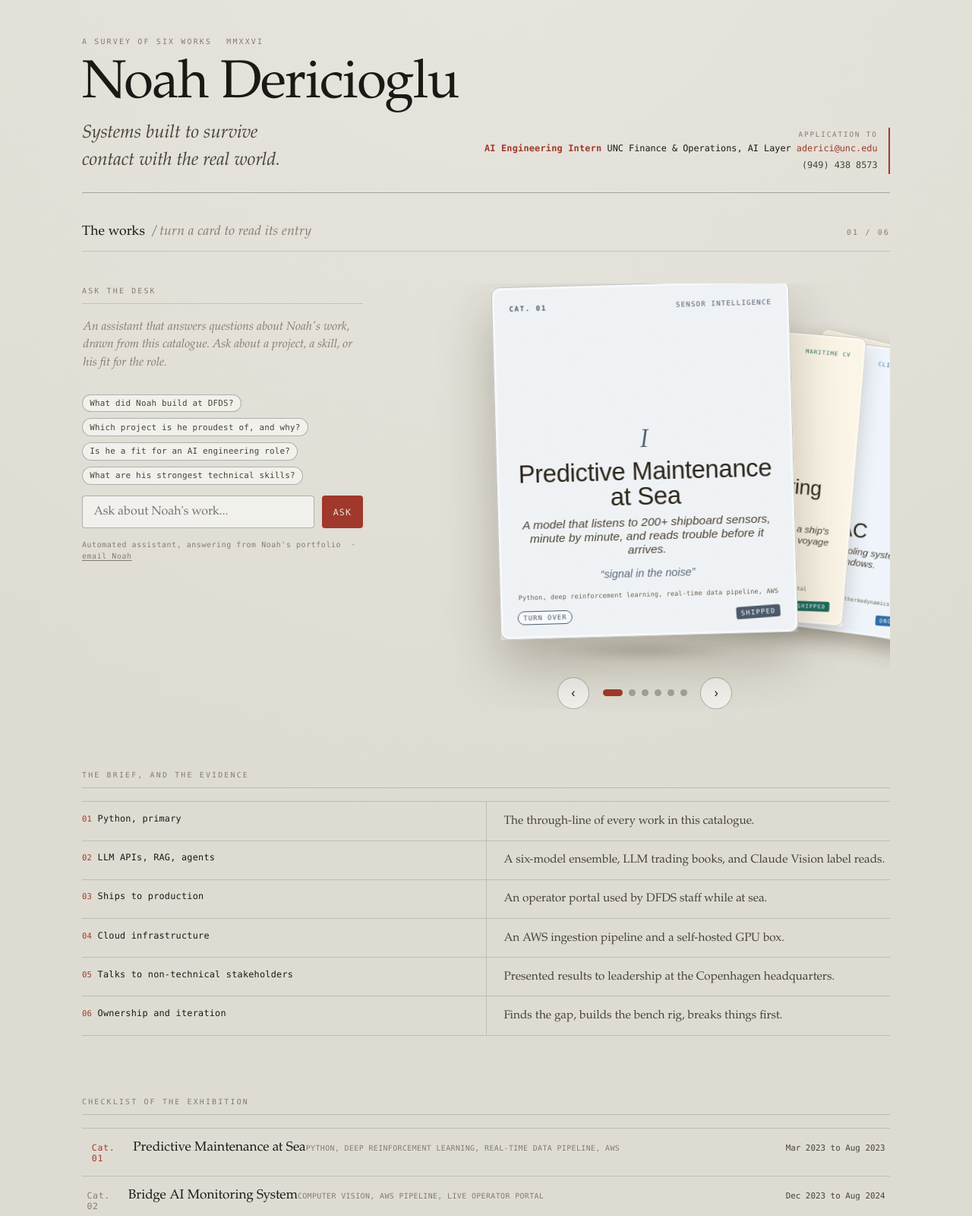
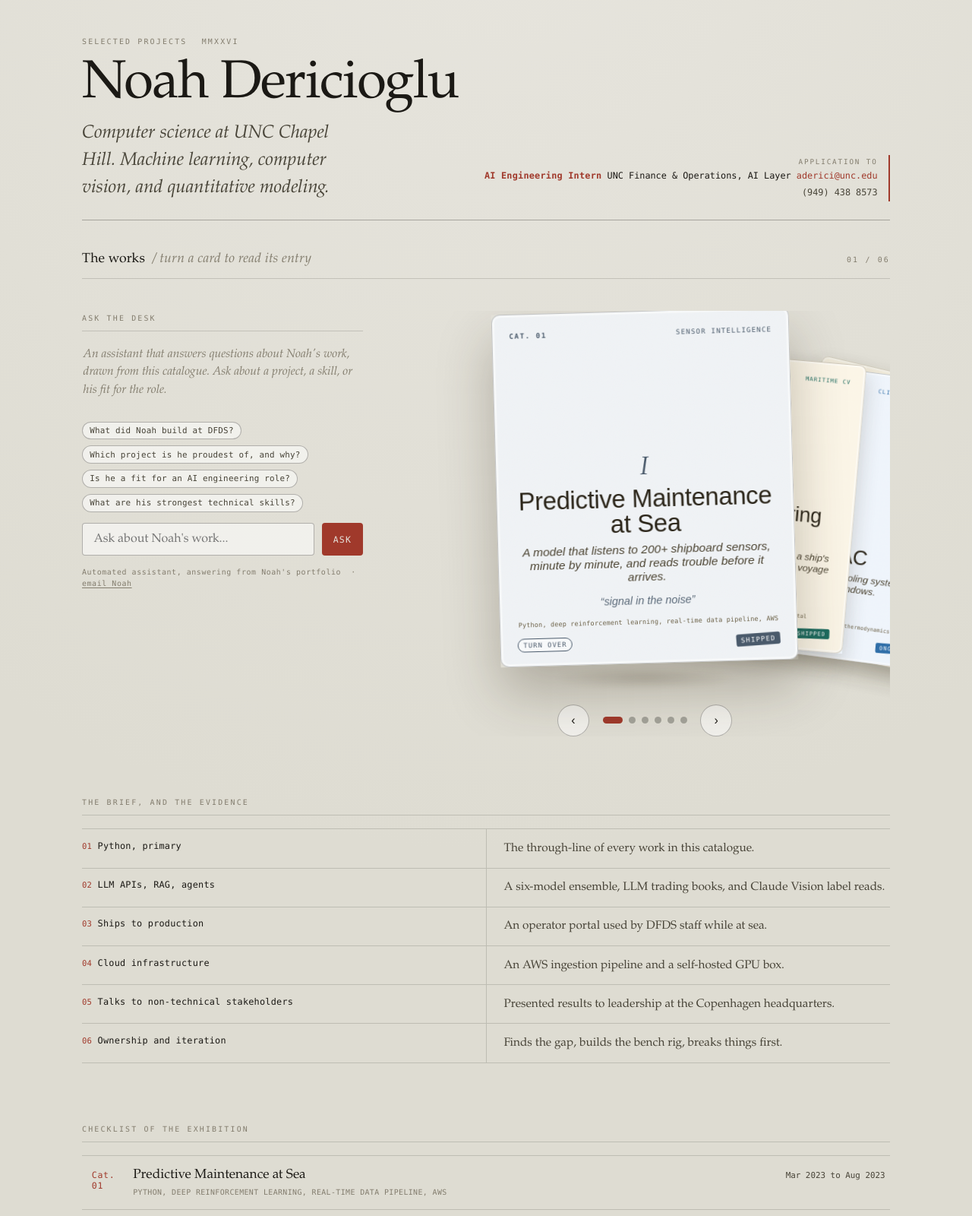
Before and after one commit to baypeanut/five-works, a website: page index.html in a window 1280 px wide. Shown: the top 1600 px of the page at 76% size. Drawn offline with Linux system fonts and the light colour scheme.

Commit message:
Fix checklist title/medium collision, plainer header copy

```diff
--- a/index.html
+++ b/index.html
@@ -3,17 +3,17 @@
 <head>
 <meta charset="utf-8">
 <meta name="viewport" content="width=device-width, initial-scale=1">
-<title>Noah Dericioglu: Six Works</title>
-<meta name="description" content="Six built projects, from maritime computer vision to an LLM-driven trading system. Ask the built-in assistant about any of them.">
+<title>Noah Dericioglu Portfolio</title>
+<meta name="description" content="Machine learning and computer vision work, from a system running on ships at sea to an LLM-driven trading model. Ask the built-in assistant about any of it.">
 <meta name="theme-color" content="#E7E5DE">
 <meta property="og:type" content="website">
 <meta property="og:url" content="https://curatedengineer.com/">
 <meta property="og:site_name" content="curatedengineer.com">
-<meta property="og:title" content="Noah Dericioglu: Six Works">
-<meta property="og:description" content="Six built projects, from maritime computer vision to an LLM-driven trading system. Ask the built-in assistant about any of them.">
+<meta property="og:title" content="Noah Dericioglu Portfolio">
+<meta property="og:description" content="Machine learning and computer vision work, from a system running on ships at sea to an LLM-driven trading model. Ask the built-in assistant about any of it.">
 <meta name="twitter:card" content="summary">
-<meta name="twitter:title" content="Noah Dericioglu: Six Works">
-<meta name="twitter:description" content="Six built projects, from maritime computer vision to an LLM-driven trading system. Ask the built-in assistant about any of them.">
+<meta name="twitter:title" content="Noah Dericioglu Portfolio">
+<meta name="twitter:description" content="Machine learning and computer vision work, from a system running on ships at sea to an LLM-driven trading model. Ask the built-in assistant about any of it.">
 <style>
   :root {
     /* gallery wall, day */
@@ -247,7 +247,7 @@
 
   .checklist { list-style: none; margin: 0; padding: 0; border-top: 1px solid var(--hair); }
   .check-item {
-    display: grid; grid-template-columns: 2.4rem 1fr auto; gap: 1rem; align-items: baseline;
+    display: grid; grid-template-columns: 2.4rem minmax(0, 1fr) auto; gap: 1rem; align-items: baseline;
     width: 100%; text-align: left; background: none; border: 0; border-bottom: 1px solid var(--hair);
     padding: 0.95rem 0.4rem; cursor: pointer; color: var(--ink); font-family: var(--serif);
     transition: background 0.2s, padding 0.2s;
@@ -256,8 +256,11 @@
   .check-item.on { padding-left: 0.8rem; }
   .check-item.on .ci-cat { color: var(--accent); }
   .ci-cat { font-family: var(--mono); font-size: 0.72rem; color: var(--muted); letter-spacing: 0.06em; }
-  .ci-main .ci-title { font-size: 1.08rem; }
-  .ci-main .ci-med { font-family: var(--mono); font-size: 0.62rem; letter-spacing: 0.04em; text-transform: uppercase; color: var(--muted); margin-top: 0.15rem; }
+  /* title and medium are separate lines: they are spans, so they need an explicit
+     block context or they run together on one line */
+  .ci-main { display: flex; flex-direction: column; gap: 0.25rem; min-width: 0; }
+  .ci-main .ci-title { font-size: 1.08rem; line-height: 1.25; }
+  .ci-main .ci-med { font-family: var(--mono); font-size: 0.62rem; letter-spacing: 0.04em; text-transform: uppercase; color: var(--muted); line-height: 1.45; }
   .ci-date { font-family: var(--mono); font-size: 0.68rem; color: var(--ink-2); font-variant-numeric: tabular-nums; white-space: nowrap; }
   @media (max-width: 480px) { .ci-date { display: none; } .check-item { grid-template-columns: 2rem 1fr; } }
 
@@ -354,11 +357,11 @@
   <header class="plate">
     <div>
       <div class="colophon-top">
-        <span class="label">A survey of six works</span>
+        <span class="label">Selected projects</span>
         <span class="label">MMXXVI</span>
       </div>
       <h1>Noah Dericioglu</h1>
-      <p class="thesis">Systems built to survive contact with the real world.</p>
+      <p class="thesis">Computer science at UNC Chapel Hill. Machine learning, computer vision, and quantitative modeling.</p>
     </div>
     <div class="wall-label">
       <span class="k">Application to</span>
@@ -418,7 +421,7 @@
   <footer class="colophon">
     <span>Noah Dericioglu&nbsp;&nbsp;·&nbsp;&nbsp;aderici@unc.edu&nbsp;&nbsp;·&nbsp;&nbsp;(949) 438 8573</span>
     <span>curatedengineer.com</span>
-    <span>Six works, 2023 to 2026</span>
+    <span>2023 to 2026</span>
   </footer>
 
 </div>
```
Also changed, not shown: README.md.
